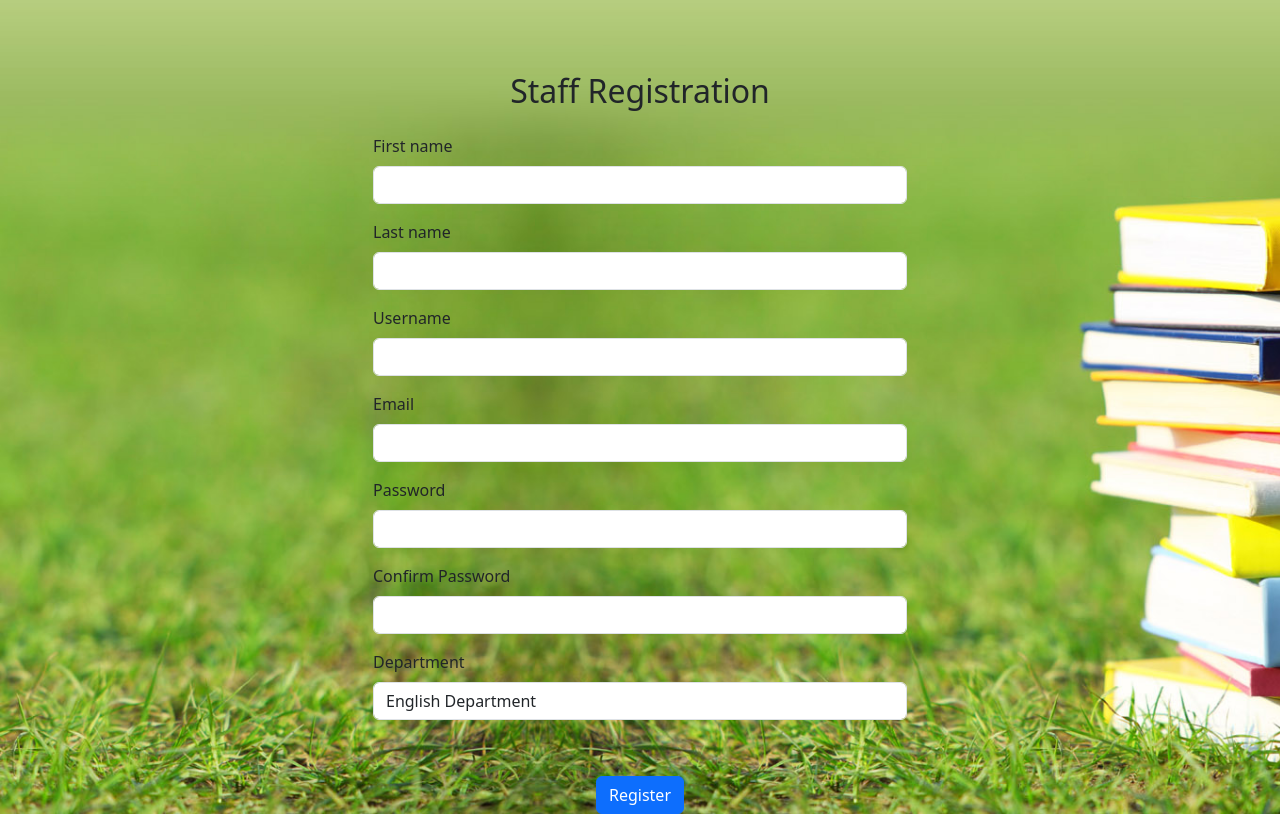
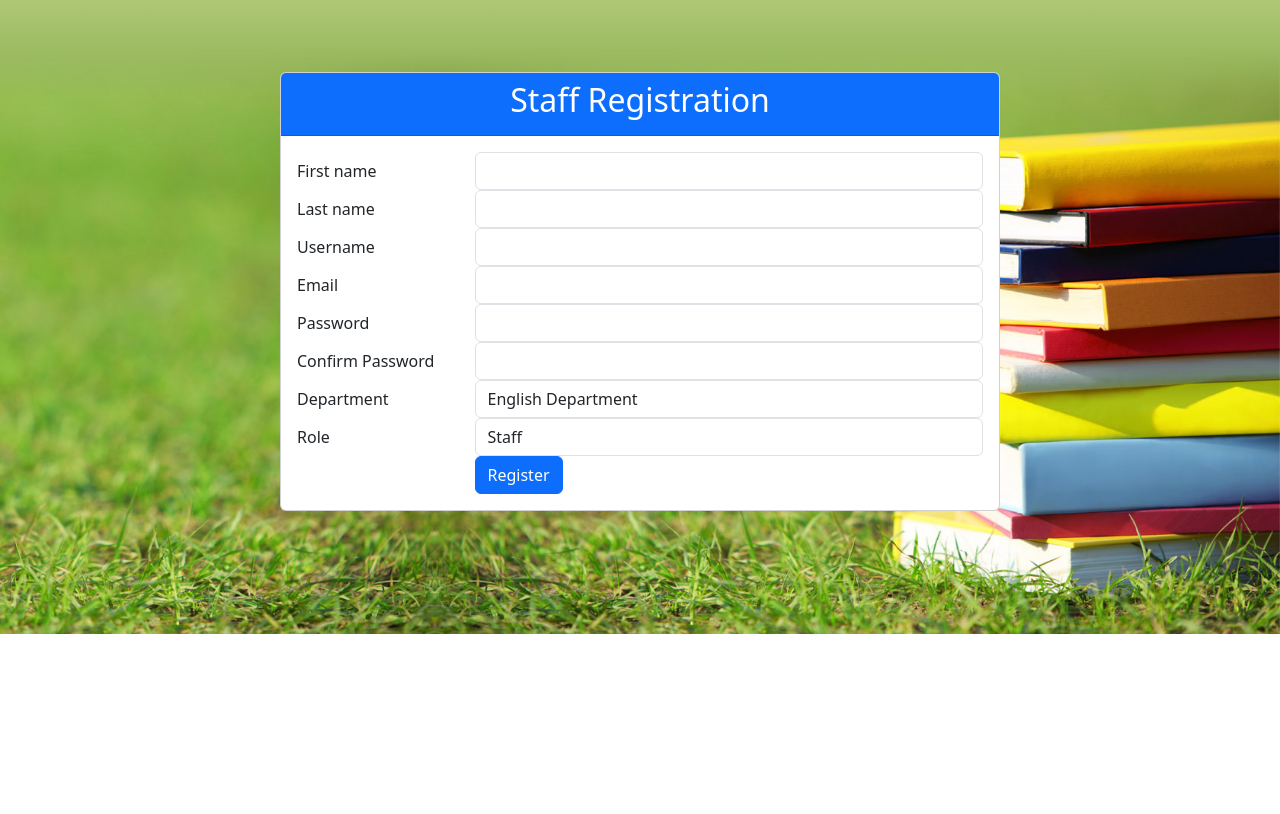
Before and after one commit to JamesMaxx/school_management_system, a Django app: page /staff/staff_registration/ in a window 1280 px wide. Shown: the part 128-942 px from the top of the page. After the commit the page ends 762 px from the top, so only its background shows below. Run offline with Django 4.2, Linux system fonts and the light colour scheme; a user stored in the database is signed in.

Commit message:
corrected staff form, role and department fields.

```diff
--- a/school_management_system/staff_management_app/forms.py
+++ b/school_management_system/staff_management_app/forms.py
@@ -18,6 +18,9 @@ class StaffRegistrationForm(forms.ModelForm):
 
     department = forms.ChoiceField(choices=DEPARTMENT_CHOICES, widget=forms.Select(attrs={'class': 'form-control'}), required=True, initial='English Department')
 
+    ROLE_CHOICES = [
+        ('staff', 'Staff'),
+    ]
     # Fields from User model
     username = forms.CharField(max_length=150, widget=forms.TextInput(attrs={'class': 'form-control'}))
     email = forms.EmailField(required=True, widget=forms.EmailInput(attrs={'class': 'form-control'}))
@@ -28,33 +31,18 @@ class StaffRegistrationForm(forms.ModelForm):
     phone_number = forms.CharField(max_length=15, widget=forms.TextInput(attrs={'class': 'form-control'}))
     address = forms.CharField(max_length=100, widget=forms.TextInput(attrs={'class': 'form-control'}))
     date_of_birth = forms.DateField(widget=forms.DateInput(attrs={'type': 'date', 'class': 'form-control'}))
+    role = forms.ChoiceField(widget=forms.Select(attrs={'class': 'form-control'}), required=True, initial='staff', label='Role', choices=ROLE_CHOICES)
+    class Meta:
+        model = User  # Using User model as base for registration
+        fields = ['username', 'email', 'password1', 'password2', 'first_name', 'last_name', 'phone_number', 'address', 'date_of_birth', 'role']
+
+class StaffAdminForm(forms.ModelForm):
+    user = forms.ModelChoiceField(queryset=User.objects.all(), widget=forms.Select(attrs={'class': 'form-control'}))
 
     class Meta:
-        model = User  # Using User model as base for registration
-        fields = ['username', 'email', 'password1', 'password2', 'first_name', 'last_name', 'phone_number', 'address', 'date_of_birth']
-        widgets = {
-            'username': forms.TextInput(attrs={'class': 'form-control'}),
-            'email': forms.EmailInput(attrs={'class': 'form-control'}),
-            'password1': forms.PasswordInput(attrs={'class': 'form-control'}),
-            'password2': forms.PasswordInput(attrs={'class': 'form-control'}),
-            'first_name': forms.TextInput(attrs={'class': 'form-control'}),
-            'last_name': forms.TextInput(attrs={'class': 'form-control'}),
-            'phone_number': forms.TextInput(attrs={'class': 'form-control'}),
-            'address': forms.TextInput(attrs={'class': 'form-control'}),
-            'date_of_birth': forms.DateInput(attrs={'type': 'date', 'class': 'form-control'}),
-        }
+        model = Staff
+        fields = '__all__'
 
-    def clean_username(self):
-        username = self.cleaned_data['username']
-        if User.objects.filter(username=username).exists():
-            raise forms.ValidationError("This username is already taken.")
-        return username
-
-    def clean_email(self):
-        email = self.cleaned_data['email']
-        if User.objects.filter(email=email).exists():
-            raise forms.ValidationError("This email address is already registered.")
-        return email
 
     def clean_password2(self):
         password1 = self.cleaned_data.get('password1')
@@ -68,7 +56,7 @@ class StaffRegistrationForm(forms.ModelForm):
         user.set_password(self.cleaned_data['password1'])
         if commit:
             user.save()
-            staff = Staff.objects.create(
+            Staff.objects.create(
                 user=user,
                 first_name=self.cleaned_data['first_name'],
                 last_name=self.cleaned_data['last_name'],
@@ -76,6 +64,6 @@ class StaffRegistrationForm(forms.ModelForm):
                 address=self.cleaned_data['address'],
                 date_of_birth=self.cleaned_data['date_of_birth'],
                 department=self.cleaned_data['department'],
-                role='staff'  # Ensure 'staff' is lowercase to match your model
+                role=self.cleaned_data['role'],
             )
         return user
--- a/school_management_system/staff_management_app/templates/staff_management_app/staff_registration.html
+++ b/school_management_system/staff_management_app/templates/staff_management_app/staff_registration.html
@@ -1,78 +1,97 @@
-<!-- school_management_system\staff_management_app\templates\staff_management_app\staff_registration.html -->
 {% extends 'events_management/base.html' %}
 
 {% block content %}
 <div class="container mt-5">
     <div class="row justify-content-center">
-        <div class="col-md-6">
-            <h2 class="text-center mb-4">Staff Registration</h2>
+        <div class="col-md-8">
+            <div class="card">
+                <div class="card-header bg-primary text-white">
+                    <h2 class="text-center">Staff Registration</h2>
+                </div>
+                <div class="card-body">
                     <form method="post" enctype="multipart/form-data">
                         {% csrf_token %}
-                <div class="mb-3">
-                    <label for="{{ form.first_name.id_for_label }}" class="form-label">{{ form.first_name.label }}</label>
+                        <div class="form-group row">
+                            <label for="{{ form.first_name.id_for_label }}" class="col-sm-3 col-form-label">{{ form.first_name.label }}</label>
+                            <div class="col-sm-9">
                                 {{ form.first_name }}
                                 {% for error in form.first_name.errors %}
                                     <div class="alert alert-danger">{{ error }}</div>
                                 {% endfor %}
                             </div>
-                <div class="mb-3">
-                    <label for="{{ form.last_name.id_for_label }}" class="form-label">{{ form.last_name.label }}</label>
+                        </div>
+                        <div class="form-group row">
+                            <label for="{{ form.last_name.id_for_label }}" class="col-sm-3 col-form-label">{{ form.last_name.label }}</label>
+                            <div class="col-sm-9">
                                 {{ form.last_name }}
                                 {% for error in form.last_name.errors %}
                                     <div class="alert alert-danger">{{ error }}</div>
                                 {% endfor %}
                             </div>
-                <div class="mb-3">
-                    <label for="{{ form.username.id_for_label }}" class="form-label">{{ form.username.label }}</label>
+                        </div>
+                        <div class="form-group row">
+                            <label for="{{ form.username.id_for_label }}" class="col-sm-3 col-form-label">{{ form.username.label }}</label>
+                            <div class="col-sm-9">
                                 {{ form.username }}
                                 {% for error in form.username.errors %}
                                     <div class="alert alert-danger">{{ error }}</div>
                                 {% endfor %}
                             </div>
-                <div class="mb-3">
-                    <label for="{{ form.email.id_for_label }}" class="form-label">{{ form.email.label }}</label>
+                        </div>
+                        <div class="form-group row">
+                            <label for="{{ form.email.id_for_label }}" class="col-sm-3 col-form-label">{{ form.email.label }}</label>
+                            <div class="col-sm-9">
                                 {{ form.email }}
                                 {% for error in form.email.errors %}
                                     <div class="alert alert-danger">{{ error }}</div>
                                 {% endfor %}
                             </div>
-                <!-- Include other fields in similar fashion -->
-
-                <div class="mb-3">
-                    <label for="{{ form.password1.id_for_label }}" class="form-label">{{ form.password1.label }}</label>
+                        </div>
+                        <div class="form-group row">
+                            <label for="{{ form.password1.id_for_label }}" class="col-sm-3 col-form-label">{{ form.password1.label }}</label>
+                            <div class="col-sm-9">
                                 {{ form.password1 }}
                                 {% for error in form.password1.errors %}
                                     <div class="alert alert-danger">{{ error }}</div>
                                 {% endfor %}
                             </div>
-
-                <div class="mb-3">
-                    <label for="{{ form.password2.id_for_label }}" class="form-label">{{ form.password2.label }}</label>
+                        </div>
+                        <div class="form-group row">
+                            <label for="{{ form.password2.id_for_label }}" class="col-sm-3 col-form-label">{{ form.password2.label }}</label>
+                            <div class="col-sm-9">
                                 {{ form.password2 }}
                                 {% for error in form.password2.errors %}
                                     <div class="alert alert-danger">{{ error }}</div>
                                 {% endfor %}
                             </div>
-                <div class="mb-3">
-                    <label for="{{ form.department.id_for_label }}" class="form-label">{{ form.department.label }}</label>
+                        </div>
+                        <div class="form-group row">
+                            <label for="{{ form.department.id_for_label }}" class="col-sm-3 col-form-label">{{ form.department.label }}</label>
+                            <div class="col-sm-9">
                                 {{ form.department }}
                                 {% for error in form.department.errors %}
                                     <div class="alert alert-danger">{{ error }}</div>
                                 {% endfor %}
                             </div>
-
-                <div class="mb-3">
-                    <label for="{{ form.role.id_for_label }}" class="form-label">{{ form.role.label }}</label>
+                        </div>
+                        <div class="form-group row">
+                            <label for="{{ form.role.id_for_label }}" class="col-sm-3 col-form-label">{{ form.role.label }}</label>
+                            <div class="col-sm-9">
                                 {{ form.role }}
                                 {% for error in form.role.errors %}
                                     <div class="alert alert-danger">{{ error }}</div>
                                 {% endfor %}
                             </div>
-                <div class="text-center">
+                        </div>
+                        <div class="form-group row">
+                            <div class="col-sm-9 offset-sm-3">
                                 <button type="submit" class="btn btn-primary">Register</button>
+                            </div>
                         </div>
                     </form>
                 </div>
             </div>
         </div>
+    </div>
+</div>
 {% endblock %}
--- a/school_management_system/staff_management_app/views.py
+++ b/school_management_system/staff_management_app/views.py
@@ -36,14 +36,7 @@ def update_staff_profile(request, staff_id):
     if request.method == 'POST':
         form = StaffRegistrationForm(request.POST, instance=staff.user)
         if form.is_valid():
-            user = form.save()
-            staff.first_name = form.cleaned_data['first_name']
-            staff.last_name = form.cleaned_data['last_name']
-            staff.phone_number = form.cleaned_data['phone_number']
-            staff.address = form.cleaned_data['address']
-            staff.date_of_birth = form.cleaned_data['date_of_birth']
-            staff.department = form.cleaned_data['department']
-            staff.save()
+            form.save()
             messages.success(request, 'Profile updated successfully')
             return redirect('staff_management_app:staff_profile', staff_id=staff_id)
     else:
@@ -67,19 +60,9 @@ def staff_registration(request):
     if request.method == 'POST':
         form = StaffRegistrationForm(request.POST)
         if form.is_valid():
-            user = form.save()
-            staff = Staff.objects.create(
-                user=user,
-                first_name=form.cleaned_data['first_name'],
-                last_name=form.cleaned_data['last_name'],
-                phone_number=form.cleaned_data['phone_number'],
-                address=form.cleaned_data['address'],
-                date_of_birth=form.cleaned_data['date_of_birth'],
-                department=form.cleaned_data['department'],
-                role='staff'  # Assuming a default value for role
-            )
+            form.save()
             messages.success(request, 'Staff registered successfully')
-            return redirect('staff_management_app:complete_profile', staff_id=staff.id)
+            return redirect('staff_management_app:home')
     else:
         form = StaffRegistrationForm()
     return render(request, 'staff_management_app/staff_registration.html', {'form': form})
```
Also changed, not shown: school_management_system/staff_management_app/admin.py (+12 -6 lines), school_management_system/staff_management_app/models.py (+22 -3 lines), school_management_system/db.sqlite3, school_management_system/media/staff/profile_pics/aboutus4.jpg (added), school_management_system/media/staff/profile_pics/aboutus4_9DXYlgG.jpg (added), school_management_system/media/staff/profile_pics/aboutus4_ko12hHG.jpg (added), school_management_system/staff_management_app/migrations/0005_alter_department_name.py (added), school_management_system/staff_management_app/migrations/0006_alter_staff_role.py (added), school_management_system/staff_management_app/migrations/0007_alter_staff_role.py (added), school_management_system/staff_management_app/migrations/0008_alter_staff_role.py (added). Lines whose indentation alone changed are shown as unchanged.
